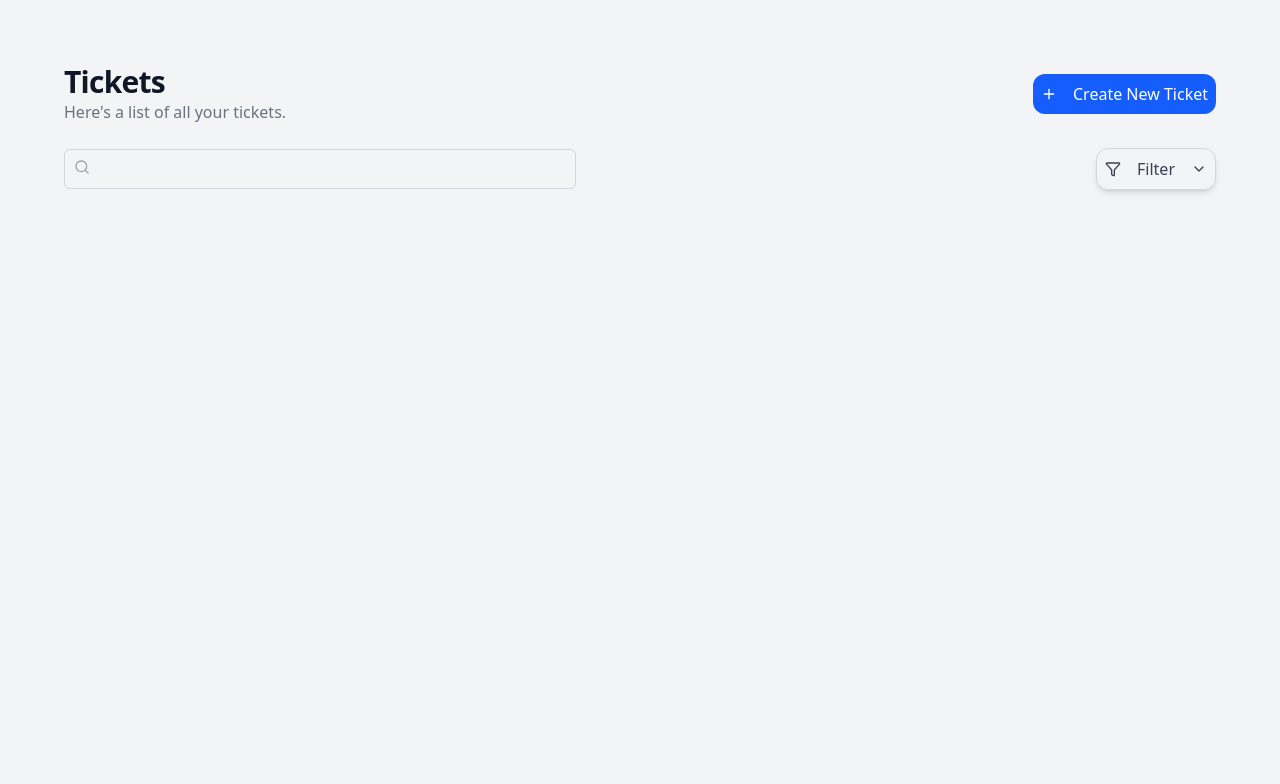
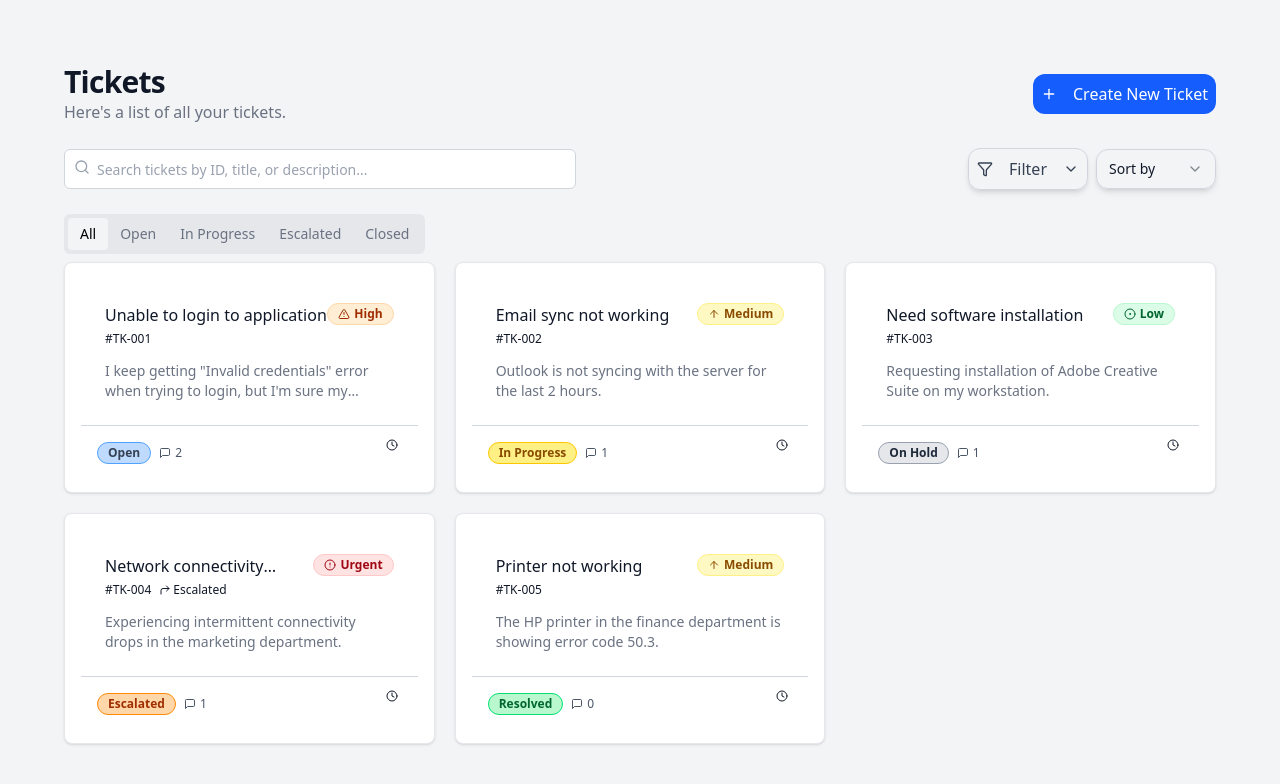
Before and after one commit to Amadou-Marong/TickettingHelpdeskManager, a React (Vite) app in the folder client/: page /tickets in a window 1280 px wide. Shown: the top 784 px of the page. Built offline with nearby package versions, Linux system fonts and the light colour scheme; the HTML template or start-up script is replaced by a standard one.

Commit message:
fixed the input component

```diff
--- a/client/package.json
+++ b/client/package.json
@@ -12,9 +12,11 @@
   "dependencies": {
     "@radix-ui/react-dropdown-menu": "^2.1.6",
     "@radix-ui/react-progress": "^1.1.2",
+    "@radix-ui/react-select": "^2.1.6",
     "@radix-ui/react-tabs": "^1.1.3",
     "@tailwindcss/vite": "^4.0.14",
     "framer-motion": "^12.5.0",
+    "input-otp": "^1.4.2",
     "lucide-react": "^0.479.0",
     "react": "^19.0.0",
     "react-dom": "^19.0.0",
--- a/client/src/components/tickets/TicketList.jsx
+++ b/client/src/components/tickets/TicketList.jsx
@@ -1,16 +1,18 @@
 import { useState } from "react";
 import AnimatedTransition from "../../common/AnimatedTransition";
-import { TabsList, Tabs, TabsTrigger } from "../ui/Tabs";
+import { TabsList, Tabs, TabsTrigger, TabsContent } from "../ui/Tabs";
 import Button from "../ui/Button";
 import TicketCard from "./TicketCard";
 import { ChevronDown, Filter, Plus, Search } from "lucide-react";
-import Input from "../ui/input";
+// import Input from "../ui/input";
 import {
   DropdownMenu,
   DropdownMenuContent,
   DropdownMenuItem,
   DropdownMenuTrigger,
 } from "../ui/DropdownMenu";
+import { Select, SelectContent, SelectItem, SelectTrigger, SelectValue } from "../ui/Select";
+import { Input } from "../ui/input";
 
 const TicketList = ({ tickets, onCreateTicket }) => {
   const [selectedTab, setSelectedTab] = useState("all");
@@ -48,6 +50,7 @@ const TicketList = ({ tickets, onCreateTicket }) => {
               className="pl-8 w-full"
             />
           </div>
+
           <div className="flex items-center gap-2 w-full sm:w-auto">
             <DropdownMenu>
               <DropdownMenuTrigger asChild>
@@ -64,7 +67,8 @@ const TicketList = ({ tickets, onCreateTicket }) => {
                 <DropdownMenuItem>Urgent Priority</DropdownMenuItem>
               </DropdownMenuContent>
             </DropdownMenu>
-            {/* <Select>
+
+            <Select>
               <SelectTrigger className="w-full sm:w-[120px]">
                 <SelectValue placeholder="Sort by" />
               </SelectTrigger>
@@ -74,9 +78,85 @@ const TicketList = ({ tickets, onCreateTicket }) => {
                 <SelectItem value="priority">Priority</SelectItem>
                 <SelectItem value="status">Status</SelectItem>
               </SelectContent>
-            </Select> */}
+            </Select>
           </div>
         </div>
+
+        <Tabs defaultValue="all" value={selectedTab} onValueChange={setSelectedTab}>
+          <TabsList className="grid grid-cols-5 w-full sm:w-auto">
+            <TabsTrigger value="all">All</TabsTrigger>
+            <TabsTrigger value="open">Open</TabsTrigger>
+            <TabsTrigger value="in-progress">In Progress</TabsTrigger>
+            <TabsTrigger value="escalated">Escalated</TabsTrigger>
+            <TabsTrigger value="closed">Closed</TabsTrigger>
+          </TabsList>
+
+          <TabsContent value="all" className="mt-6">
+            <div className="ticket-grid">
+              {filteredTickets.map((ticket) => (
+                <TicketCard key={ticket.id} ticket={ticket} />
+              ))}
+            </div>
+            {filteredTickets.length === 0 && (
+              <div className="text-center p-8">
+                <p className="text-muted-foreground">No tickets found.</p>
+              </div>
+            )}
+          </TabsContent>
+
+          <TabsContent value="open" className="mt-6">
+            <div className="ticket-grid">
+              {filteredTickets.map((ticket) => (
+                <TicketCard key={ticket.id} ticket={ticket} />
+              ))}
+            </div>
+            {filteredTickets.length === 0 && (
+              <div className="text-center p-8">
+                <p className="text-muted-foreground">No open tickets found.</p>
+              </div>
+            )}
+          </TabsContent>
+
+          <TabsContent value="in-progress" className="mt-6">
+            <div className="ticket-grid">
+              {filteredTickets.map((ticket) => (
+                <TicketCard key={ticket.id} ticket={ticket} />
+              ))}
+            </div>
+            {filteredTickets.length === 0 && (
+              <div className="text-center p-8">
+                <p className="text-muted-foreground">No in-progress tickets found.</p>
+              </div>
+            )}
+          </TabsContent>
+
+          <TabsContent value="escalated" className="mt-6">
+            <div className="ticket-grid">
+              {filteredTickets.map((ticket) => (
+                <TicketCard key={ticket.id} ticket={ticket} />
+              ))}
+            </div>
+            {filteredTickets.length === 0 && (
+              <div className="text-center p-8">
+                <p className="text-muted-foreground">No escalated tickets found.</p>
+              </div>
+            )}
+          </TabsContent>
+
+          <TabsContent value="closed" className="mt-6">
+            <div className="ticket-grid">
+              {filteredTickets.map((ticket) => (
+                <TicketCard key={ticket.id} ticket={ticket} />
+              ))}
+            </div>
+            {filteredTickets.length === 0 && (
+              <div className="text-center p-8">
+                <p className="text-muted-foreground">No closed tickets found.</p>
+              </div>
+            )}
+          </TabsContent>
+        </Tabs>
+
       </div>
     </AnimatedTransition>
   );
--- a/client/src/components/ui/Input.jsx
+++ b/client/src/components/ui/Input.jsx
@@ -1,10 +1,40 @@
-const Input = ({type}) => {
+// const Input = ({type}) => {
+//   return (
+//     <input
+//       type={type}
+//       className="flex h-10 w-full rounded-xl border border-gray-300 bg-gray-100 px-3 py-2 ring-offset-gray-300 file:border-0 file:bg-transparent file:text-sm file:font-medium file:text-foreground placeholder:text-muted-foreground focus-visible:outline-none focus-visible:ring-2 focus-visible:ring-gray-400  focus-visible:ring-offset-2 disabled:cursor-not-allowed disabled:opacity-50 md:text-sm"
+//     ></input>
+//   );
+// };
+
+// export default Input;
+
+// const Input = ({ type, className, ...props }) => {
+//   return (
+//     <input
+//       type={type}
+//       className={`flex h-10 w-full rounded-xl border border-gray-300 bg-gray-100 px-3 py-2 text-gray-900 placeholder-gray-500 focus:outline-none focus:ring-2 focus:ring-gray-400 focus:ring-offset-2 disabled:cursor-not-allowed disabled:opacity-50 md:text-sm ${className}`}
+//       {...props}
+//     />
+//   );
+// };
+
+// export default Input;
+
+
+
+import React from "react";
+
+const Input = React.forwardRef(({ className, type, ...props }, ref) => {
   return (
     <input
       type={type}
-      className="flex h-10 w-full rounded-md border border-gray-300 bg-gray-100 px-3 py-2 ring-offset-gray-300 file:border-0 file:bg-transparent file:text-sm file:font-medium file:text-foreground placeholder:text-muted-foreground focus-visible:outline-none focus-visible:ring-2 focus-visible:ring-gray-400  focus-visible:ring-offset-2 disabled:cursor-not-allowed disabled:opacity-50 md:text-sm"
-    ></input>
+      className={`flex h-10 w-full rounded-md border border-gray-300 bg-white px-3 py-2 text-base text-gray-900 placeholder-gray-400 focus:outline-none focus:ring-2 focus:ring-blue-500 focus:ring-offset-2 disabled:cursor-not-allowed disabled:opacity-50 md:text-sm ${className}`}
+      ref={ref}
+      {...props}
+    />
   );
-};
+});
+Input.displayName = "Input";
 
-export default Input;
+export { Input };
--- /dev/null
+++ b/client/src/components/ui/Select.jsx
@@ -0,0 +1,49 @@
+import React from "react";
+import * as SelectPrimitive from "@radix-ui/react-select";
+import { Check, ChevronDown, ChevronUp } from "lucide-react";
+
+const Select = SelectPrimitive.Root;
+const SelectGroup = SelectPrimitive.Group;
+const SelectValue = SelectPrimitive.Value;
+
+const SelectTrigger = React.forwardRef(({ className, children, ...props }, ref) => (
+  <SelectPrimitive.Trigger
+    ref={ref}
+    className={`flex h-10 w-full items-center justify-between rounded-xl border border-gray-300 shadow-md px-3 py-2 text-sm focus:outline-none focus:ring-2 ${className}`}
+    {...props}
+  >
+    {children}
+    <SelectPrimitive.Icon asChild>
+      <ChevronDown className="h-4 w-4 opacity-50" />
+    </SelectPrimitive.Icon>
+  </SelectPrimitive.Trigger>
+));
+
+const SelectContent = React.forwardRef(({ className, children, ...props }, ref) => (
+  <SelectPrimitive.Portal>
+    <SelectPrimitive.Content
+      ref={ref}
+      className={`relative z-50 max-h-96 min-w-[8rem] rounded-md border border-gray-200 bg-white shadow-xl ${className}`}
+      {...props}
+    >
+      <SelectPrimitive.Viewport className="p-1">{children}</SelectPrimitive.Viewport>
+    </SelectPrimitive.Content>
+  </SelectPrimitive.Portal>
+));
+
+const SelectItem = React.forwardRef(({ className, children, ...props }, ref) => (
+  <SelectPrimitive.Item
+    ref={ref}
+    className={`relative flex w-full cursor-default select-none items-center rounded-sm py-1.5 pl-8 pr-2 text-sm outline-none focus:bg-gray-200 ${className}`}
+    {...props}
+  >
+    <span className="absolute left-2 flex h-3.5 w-3.5 items-center justify-center">
+      <SelectPrimitive.ItemIndicator>
+        <Check className="h-4 w-4" />
+      </SelectPrimitive.ItemIndicator>
+    </span>
+    <SelectPrimitive.ItemText>{children}</SelectPrimitive.ItemText>
+  </SelectPrimitive.Item>
+));
+
+export { Select, SelectGroup, SelectValue, SelectTrigger, SelectContent, SelectItem };
--- a/client/src/components/ui/Tabs.jsx
+++ b/client/src/components/ui/Tabs.jsx
@@ -8,7 +8,7 @@ const TabsList = React.forwardRef(
     <TabsPrimitive.List
       ref={ref}
       className={
-        "inline-flex h-10 items-center justify-center rounded-md bg-muted p-1 text-muted-foreground " + className
+        "inline-flex h-10 items-center justify-center rounded-md bg-gray-200 p-1 text-gray-500 " + className
       }
       {...props}
     />
@@ -21,7 +21,8 @@ const TabsTrigger = React.forwardRef(
     <TabsPrimitive.Trigger
       ref={ref}
       className={
-        "inline-flex items-center justify-center whitespace-nowrap rounded-sm px-3 py-1.5 text-sm font-medium ring-offset-background transition-all focus-visible:outline-none focus-visible:ring-2 focus-visible:ring-ring focus-visible:ring-offset-2 disabled:pointer-events-none disabled:opacity-50 data-[state=active]:bg-background data-[state=active]:text-foreground data-[state=active]:shadow-sm " + className
+        // "inline-flex items-center justify-center whitespace-nowrap rounded-sm px-3 py-1.5 text-sm font-medium ring-offset-background transition-all focus-visible:outline-none focus-visible:ring-2 focus-visible:ring-ring focus-visible:ring-offset-2 disabled:pointer-events-none disabled:opacity-50 data-[state=active]:bg-background data-[state=active]:text-foreground data-[state=active]:shadow-sm " + className
+        "cursor-pointer inline-flex items-center justify-center whitespace-nowrap rounded-sm px-3 py-1.5 text-sm font-medium ring-offset-gray-300 transition-all focus-visible:outline-none focus-visible:ring-2 focus-visible:ring-ring focus-visible:ring-offset-2 disabled:pointer-events-none disabled:opacity-50 data-[state=active]:bg-gray-100 data-[state=active]:text-black data-[state=active]:shadow-sm" + className
       }
       {...props}
     />
@@ -34,7 +35,7 @@ const TabsContent = React.forwardRef(
     <TabsPrimitive.Content
       ref={ref}
       className={
-        "mt-2 ring-offset-background focus-visible:outline-none focus-visible:ring-2 focus-visible:ring-ring focus-visible:ring-offset-2 " + className
+        "mt-2 ring-offset-gray-300 focus-visible:outline-none focus-visible:ring-2 focus-visible:ring-ring focus-visible:ring-offset-2" + className
       }
       {...props}
     />
--- a/client/src/pages/Login.jsx
+++ b/client/src/pages/Login.jsx
@@ -1,9 +1,10 @@
 
 import { useState } from "react";
 import { LogIn, Mail, Lock } from "lucide-react";
-import Input from "../components/ui/input";
+// import Input from "../components/ui/input";
 import Button from "../components/ui/Button";
 import Label from "../components/ui/Label";
+import { Input } from "../components/ui/input";
 // import { Link } from "react-router-dom";
 const Login = () => {
     const [email, setEmail] = useState("");
@@ -22,11 +23,11 @@ const Login = () => {
         <form onSubmit={handleSubmit} className="space-y-4">
           <div className="space-y-2">
             <Label htmlFor="email">Email</Label>
-            <Input type="text" id="email" value={email} onChange={(e) => setEmail(e.targer.value)}/>
+            <Input type="email" id="email" value={email} onChange={(e) => setEmail(e.target.value)}/>
           </div>
           <div className="space-y-2">
             <Label htmlFor="password">Password</Label>
-            <Input type="password" value={password} id="password" onChange={(e) => setPassword(e.targer.value)}/>
+            <Input type="password" value={password} id="password" onChange={(e) => setPassword(e.target.value)}/>
           </div>
           <Button type="submit">Submit</Button>
           <p className="text-center text-gray-600 text-sm cursor-pointer hover:text-blue-500">
```
Also changed, not shown: 1 other file (tests, documents, lock files or other folders).
